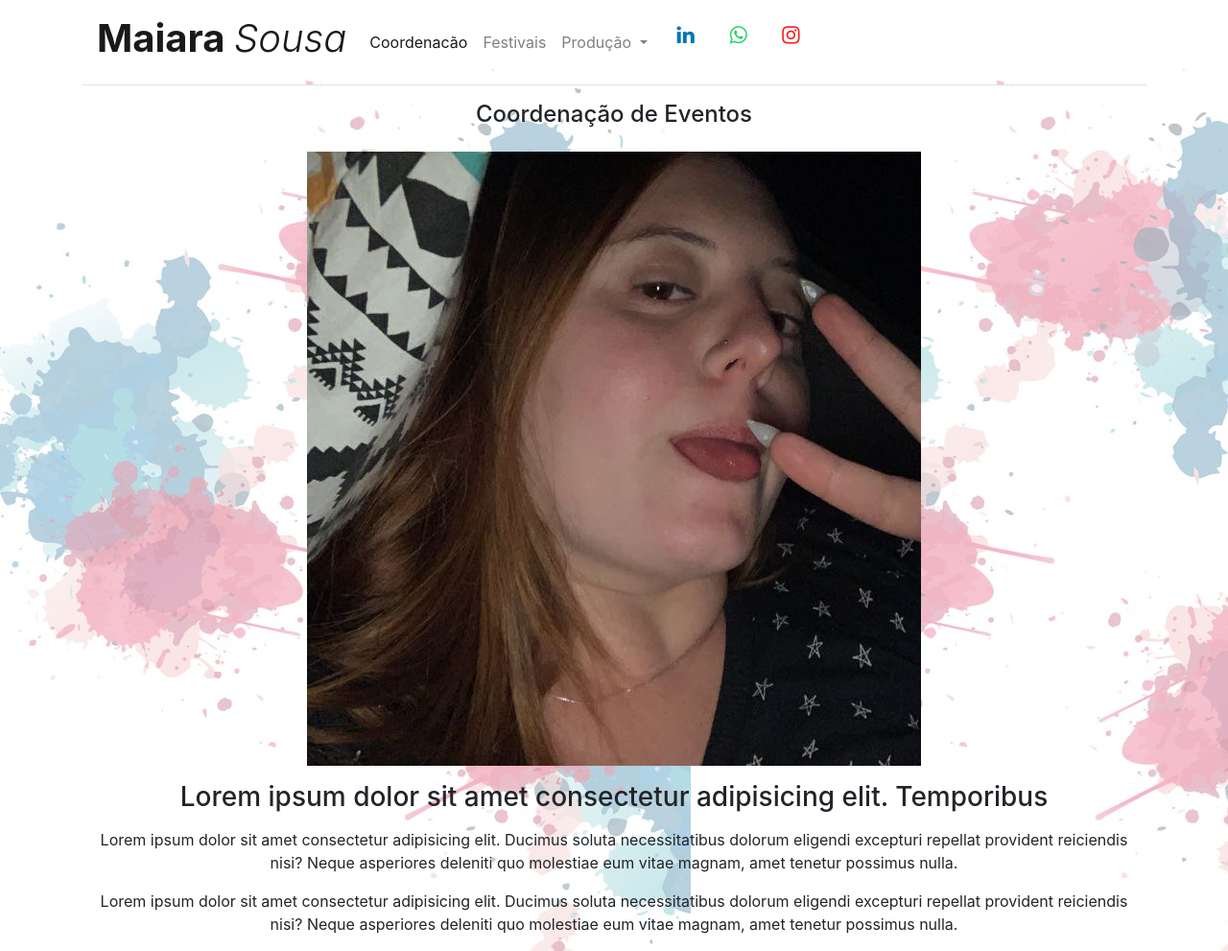
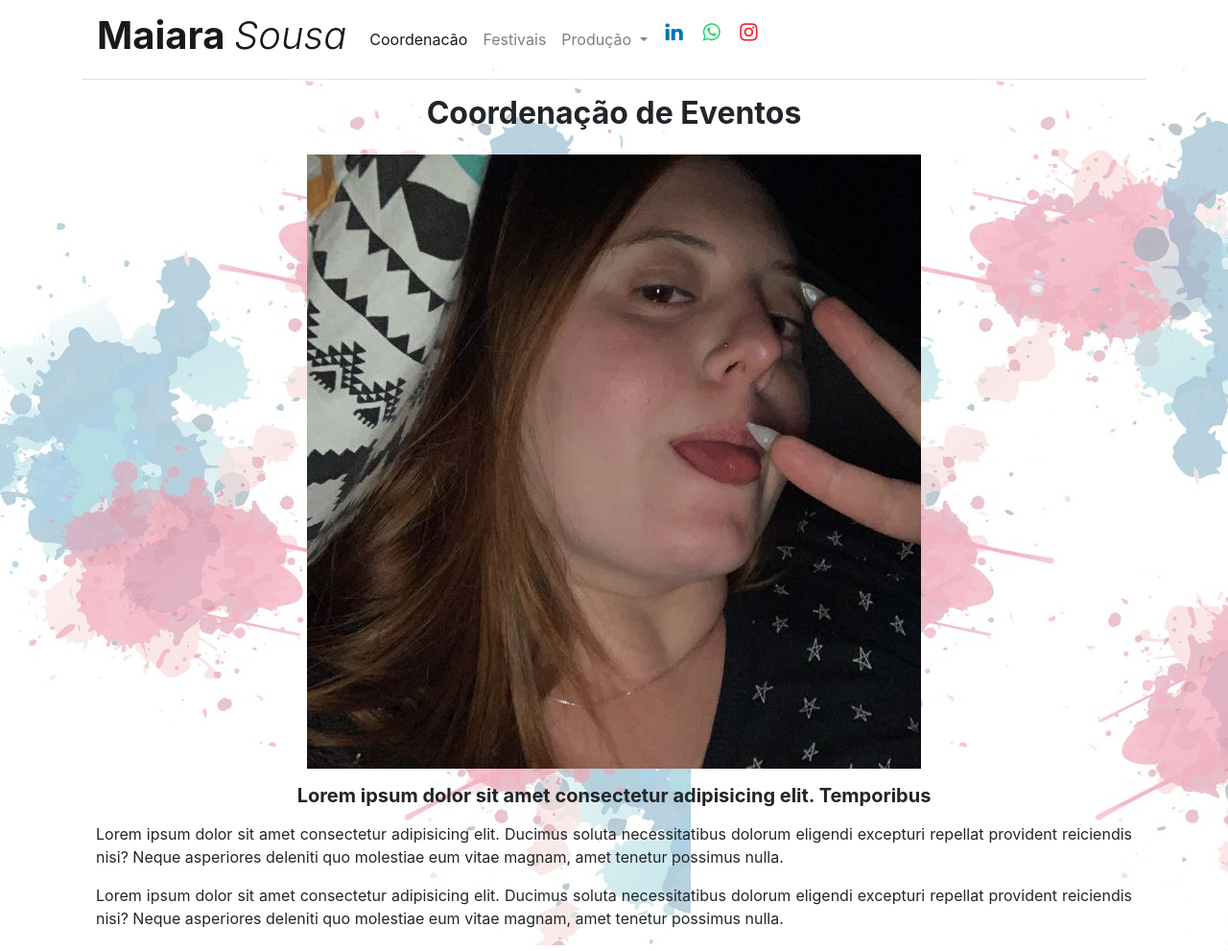
Before and after one commit to rodrigoneal/maiara, a plain HTML site: page coordenacao.html in a window 1280 px wide. Shown: the whole page at 96% size. Drawn offline with Linux system fonts and the light colour scheme.

Commit message:
Colocado de acordo com a W3C

```diff
--- a/coordenacao.html
+++ b/coordenacao.html
@@ -42,14 +42,28 @@
                   <a class="dropdown-item" href="#">Vilarejo</a>
                 </div>
               </li>
-
+            </ul>
             <!--Menu Redes Socias-->
-            </ul>
             <div class="container ">
               <ul class="list-inline ml-n2">
-                <a href="https://www.linkedin.com/in/maiara-sousa-90a06759/"><li class="list-inline-item p-3"><i class="fa fa-linkedin fa-lg"></i></li></a>
-                <a href="https://wa.me/5521991877447"><li class="list-inline-item p-3"><i class="fa fa-whatsapp fa-lg"></i></li></a>
-                <a href="https://www.instagram.com/sousamaiara/"><li class="list-inline-item p-3"><i class="fa fa-instagram fa-lg"></i></li></a>
+                <!-- Linkedin-->
+                <li class="list-inline-item p-1">
+                  <a href="https://www.linkedin.com/in/maiara-sousa-90a06759/">
+                    <i class="fa fa-linkedin fa-lg"></i>
+                  </a>
+                </li>
+                <!-- Whatsapp-->
+                <li class="list-inline-item p-1">
+                  <a href="https://wa.me/5521991877447">
+                    <i class="fa fa-whatsapp fa-lg"></i>
+                  </a>
+                </li>
+                <!-- Instagram-->
+                <li class="list-inline-item p-1">
+                  <a href="https://www.instagram.com/sousamaiara/">
+                    <i class="fa fa-instagram fa-lg"></i>
+                  </a>
+                </li>
               </ul>
             </div>
           </div>
@@ -57,25 +71,29 @@
     </div>
     <!-- Conteudo Principal-->
     <main>
-      <div class="container text-center ">
-          <h4 class="mt-3">Coordenação de Eventos</h2>
+      <div class="container text-center">
+          <h2 class="mt-3 font-weight-bold ">Coordenação de Eventos</h2>
           <div class="row d-flex justify-content-center ">
               <div class="col-12 mt-3">
                   <img  class="img img-fluid" src="static/img/maiara.jpg" alt="">
               </div>
           </div>
-          <div class="container mt-3">
-              <h3 class="m-3">
-                  Lorem ipsum dolor sit amet consectetur adipisicing elit. Temporibus
-              </h3>
-                  <p>Lorem ipsum dolor sit amet consectetur adipisicing elit. Ducimus soluta
-                      necessitatibus dolorum eligendi excepturi repellat provident reiciendis
-                      nisi? Neque asperiores deleniti quo molestiae eum vitae magnam, amet tenetur
-              possimus nulla.</p>
-              <p>Lorem ipsum dolor sit amet consectetur adipisicing elit. Ducimus soluta
-                  necessitatibus dolorum eligendi excepturi repellat provident reiciendis
-                  nisi? Neque asperiores deleniti quo molestiae eum vitae magnam, amet tenetur
-              possimus nulla.</p>
+          <div class="container mt-3 ">
+              <h5 class="m-3 font-weight-bolder">
+                Lorem ipsum dolor sit amet consectetur adipisicing elit. Temporibus
+              </h5>
+              <p class="text-justify">
+                Lorem ipsum dolor sit amet consectetur adipisicing elit. Ducimus soluta
+                necessitatibus dolorum eligendi excepturi repellat provident reiciendis
+                nisi? Neque asperiores deleniti quo molestiae eum vitae magnam, amet tenetur
+                possimus nulla.
+              </p>
+              <p class="text-justify">
+                Lorem ipsum dolor sit amet consectetur adipisicing elit. Ducimus soluta
+                necessitatibus dolorum eligendi excepturi repellat provident reiciendis
+                nisi? Neque asperiores deleniti quo molestiae eum vitae magnam, amet tenetur
+                possimus nulla.
+              </p>
           </div>
       </div>
     </main>
```
Also changed, not shown: index.html (+39 -14 lines), 1 other file.
